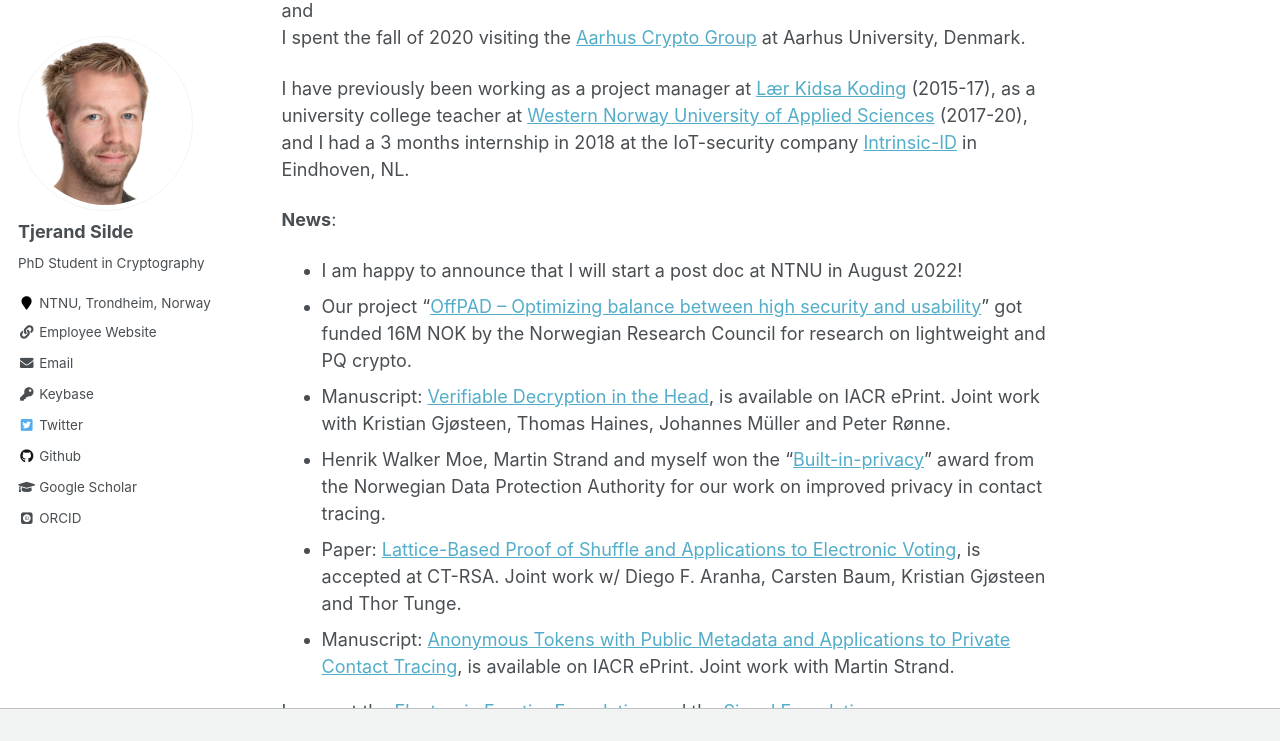
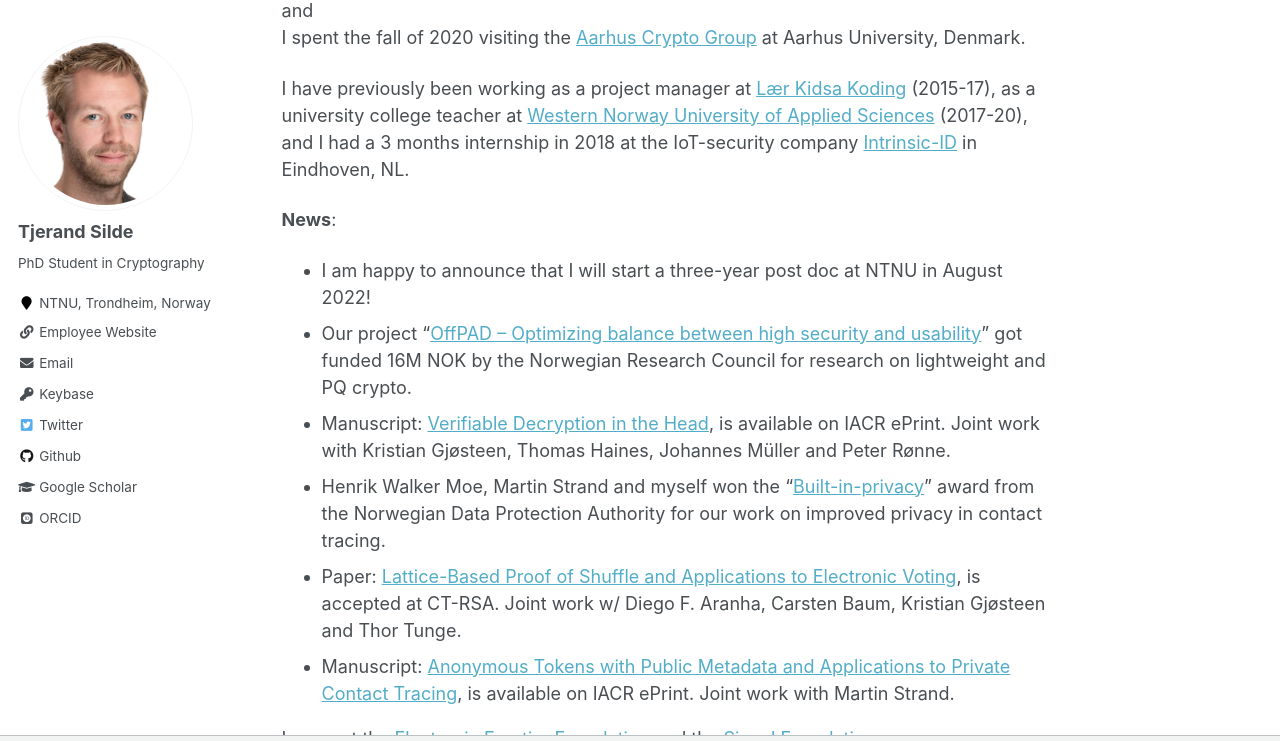
Before and after one commit to tjesi/tjesi.github.io, a Jekyll site: the page built from _pages/about.md, in a window 1280 px wide and 900 px high, scrolled down 557 px, cut to the strip 0-741 px from the top of the window. Built offline with Jekyll 4.4.1, drawn with Linux system fonts in a browser that asks for light colours; some web fonts are replaced.

Commit message:
Update about.md

```diff
--- a/_pages/about.md
+++ b/_pages/about.md
@@ -21,7 +21,7 @@
 I have previously been working as a project manager at [Lær Kidsa Koding](https://www.kidsakoder.no) (2015-17), as a university college teacher at [Western Norway University of Applied Sciences](https://www.hvl.no/en) (2017-20), and I had a 3 months internship in 2018 at the IoT-security company [Intrinsic-ID](https://www.intrinsic-id.com) in Eindhoven, NL.
 
 **News**:
-- I am happy to announce that I will start a post doc at NTNU in August 2022!
+- I am happy to announce that I will start a three-year post doc at NTNU in August 2022!
 - Our project "[OffPAD -- Optimizing balance between high security and usability](https://prosjektbanken.forskningsradet.no/en/project/FORISS/321619)" got funded 16M NOK by the Norwegian Research Council for research on lightweight and PQ crypto.
 - Manuscript: [Verifiable Decryption in the Head](https://eprint.iacr.org/2021/558.pdf), is available on IACR ePrint. Joint work with Kristian Gjøsteen, Thomas Haines, Johannes Müller and Peter Rønne.
 - Henrik Walker Moe, Martin Strand and myself won the "[Built-in-privacy](https://www.datatilsynet.no/aktuelt/aktuelle-nyheter-2021/pris-for-innebygd-personvern-til-anonyme-tokens)" award from the Norwegian Data Protection Authority for our work on improved privacy in contact tracing.
```
